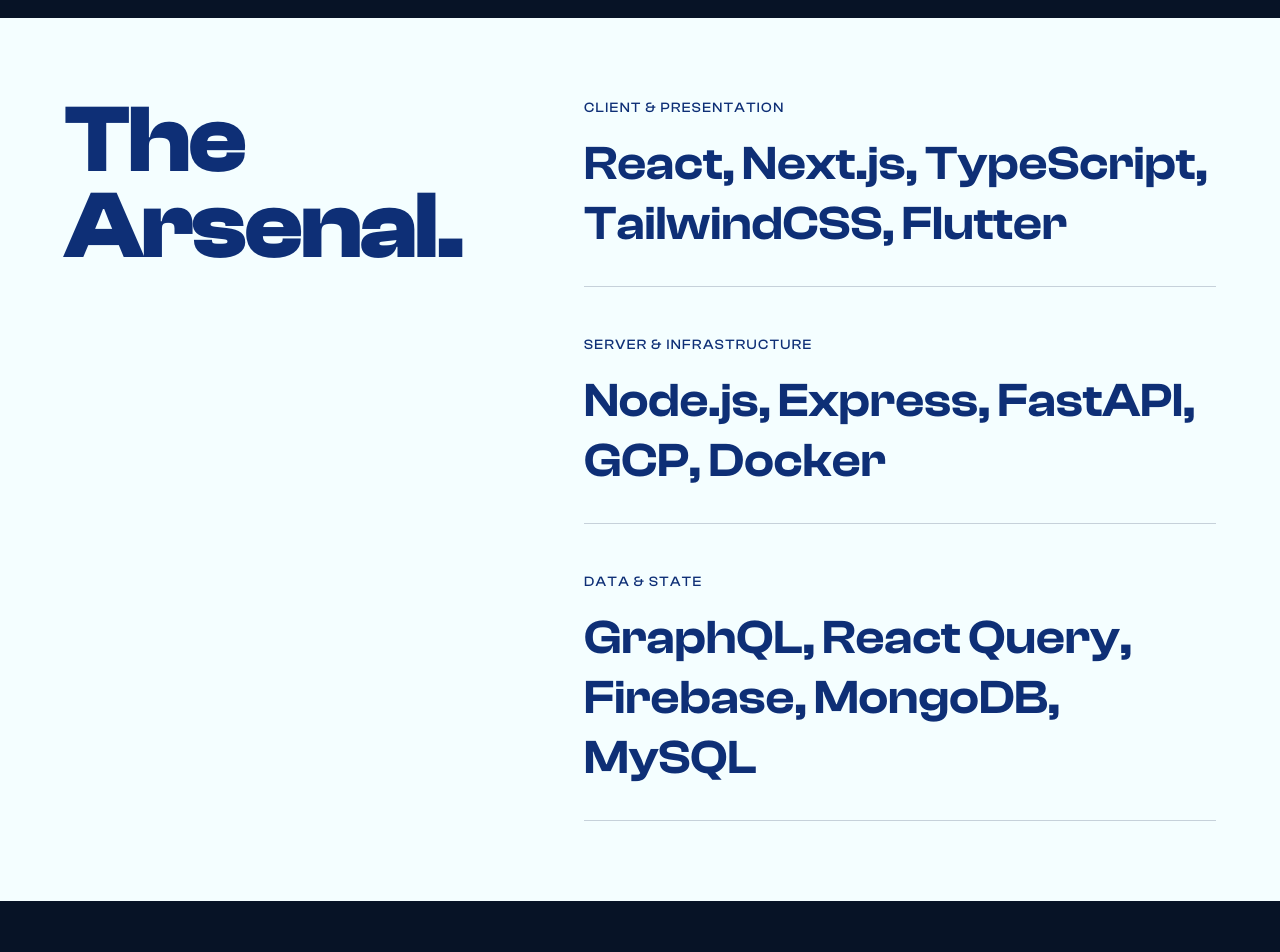
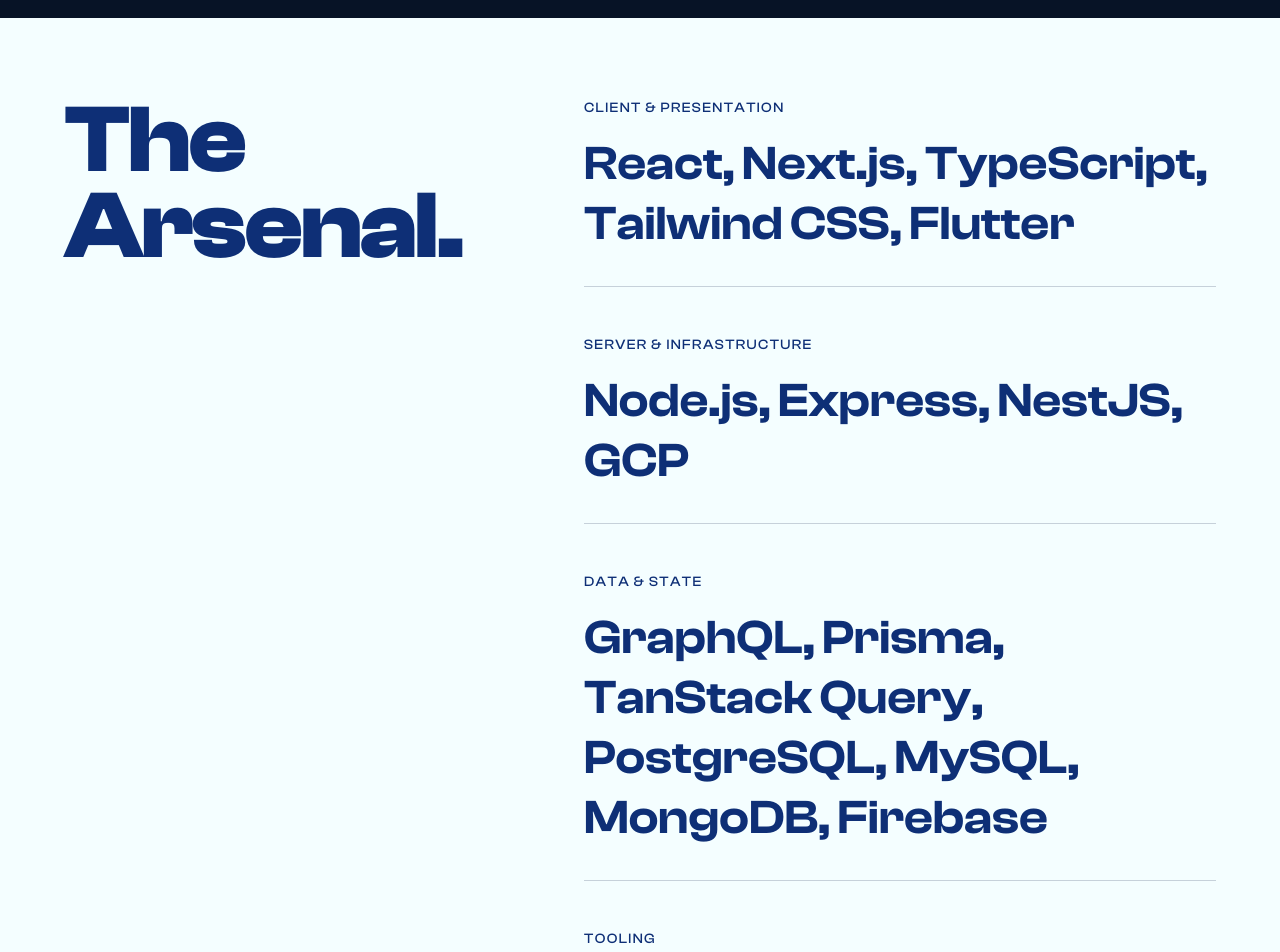
Before and after one commit to cjsupan/cj-portfolio, a React (Vite) app: page / in a window 1280 px wide. Shown: the part 1740-2692 px from the top of the page. Built offline with nearby package versions, Linux system fonts and the light colour scheme.

Commit message:
update projects and technologies

```diff
--- a/src/constants/technologies.ts
+++ b/src/constants/technologies.ts
@@ -1,72 +1,32 @@
 import type { Technology } from "../types/technology";
 
 export const technologies: Technology[] = [
-  {
-    name: "HTML",
-    logo: "https://cdn.jsdelivr.net/gh/devicons/devicon@latest/icons/html5/html5-plain.svg",
-  },
-  {
-    name: "CSS",
-    logo: "https://cdn.jsdelivr.net/gh/devicons/devicon@latest/icons/css3/css3-plain.svg",
-  },
-  {
-    name: "JavaScript",
-    logo: "https://cdn.jsdelivr.net/gh/devicons/devicon@latest/icons/javascript/javascript-plain.svg",
-  },
-  {
-    name: "TypeScript",
-    logo: "https://cdn.jsdelivr.net/gh/devicons/devicon@latest/icons/typescript/typescript-plain.svg",
-  },
-  {
-    name: "React",
-    logo: "https://cdn.jsdelivr.net/gh/devicons/devicon@latest/icons/react/react-original.svg",
-  },
-  {
-    name: "Next",
-    logo: "https://cdn.jsdelivr.net/gh/devicons/devicon@latest/icons/nextjs/nextjs-original.svg",
-  },
-  {
-    name: "Redux",
-    logo: "https://cdn.jsdelivr.net/gh/devicons/devicon@latest/icons/redux/redux-original.svg",
-  },
-  {
-    name: "Tailwindcss",
-    logo: "https://cdn.jsdelivr.net/gh/devicons/devicon@latest/icons/tailwindcss/tailwindcss-original.svg",
-  },
-  {
-    name: "MaterialUI",
-    logo: "https://cdn.jsdelivr.net/gh/devicons/devicon@latest/icons/materialui/materialui-plain.svg",
-  },
-  {
-    name: "Jest",
-    logo: "https://cdn.jsdelivr.net/gh/devicons/devicon@latest/icons/jest/jest-plain.svg",
-  },
-  {
-    name: "MongoDB",
-    logo: "https://cdn.jsdelivr.net/gh/devicons/devicon@latest/icons/mongodb/mongodb-plain.svg",
-  },
-  {
-    name: "MySQL",
-    logo: "https://cdn.jsdelivr.net/gh/devicons/devicon@latest/icons/mysql/mysql-original.svg",
-  },
-  {
-    name: "Git",
-    logo: "https://cdn.jsdelivr.net/gh/devicons/devicon@latest/icons/git/git-plain.svg",
-  },
-  {
-    name: "Figma",
-    logo: "https://cdn.jsdelivr.net/gh/devicons/devicon@latest/icons/figma/figma-original.svg",
-  },
-  {
-    name: "Postman",
-    logo: "https://cdn.jsdelivr.net/gh/devicons/devicon@latest/icons/postman/postman-plain.svg",
-  },
-  {
-    name: "Zustand",
-    logo: "https://cdn.jsdelivr.net/gh/devicons/devicon@latest/icons/zustand/zustand-plain.svg",
-  },
-  {
-    name: "FastAPI",
-    logo: "https://cdn.jsdelivr.net/gh/devicons/devicon@latest/icons/fastapi/fastapi-original.svg",
-  },
+  // Client
+  { name: "React", category: "client" },
+  { name: "Next.js", category: "client" },
+  { name: "TypeScript", category: "client" },
+  { name: "Tailwind CSS", category: "client" },
+  { name: "Flutter", category: "client" },
+
+  // Server
+  { name: "Node.js", category: "server" },
+  { name: "Express", category: "server" },
+  { name: "NestJS", category: "server" },
+  { name: "GCP", category: "server" },
+
+  // Data & State
+  { name: "GraphQL", category: "data" },
+  { name: "Prisma", category: "data" },
+  { name: "TanStack Query", category: "data" },
+  { name: "PostgreSQL", category: "data" },
+  { name: "MySQL", category: "data" },
+  { name: "MongoDB", category: "data" },
+  { name: "Firebase", category: "data" },
+
+  // Tooling
+  { name: "Vercel", category: "tooling" },
+  { name: "Git", category: "tooling" },
+  { name: "Figma", category: "tooling" },
+  { name: "Postman", category: "tooling" },
+  { name: "Jest", category: "tooling" },
 ];
--- a/src/sections/technologies.tsx
+++ b/src/sections/technologies.tsx
@@ -1,13 +1,30 @@
+import { technologies } from "../constants/technologies";
+import type { Technology } from "../types/technology";
+
+type Category = Technology["category"];
+
+const LAYERS: { key: Category; title: string }[] = [
+  { key: "client", title: "Client & Presentation" },
+  { key: "server", title: "Server & Infrastructure" },
+  { key: "data", title: "Data & State" },
+  { key: "tooling", title: "Tooling" },
+];
+
 const Technologies = () => {
+  const grouped = technologies.reduce<Partial<Record<Category, string[]>>>(
+    (acc, tech) => {
+      (acc[tech.category] ??= []).push(tech.name);
+      return acc;
+    },
+    {},
+  );
+
   return (
     <section
       id="technologies"
-      /* 1. Change h-dvh to min-h-dvh so it grows if content overflows */
-      /* 2. Reduce py-20 to py-12 on mobile to save vertical space */
       className="w-full min-h-dvh snap-start flex flex-col justify-center px-8 md:px-16 py-12 md:py-20 bg-background-light text-primary-light dark:bg-background-dark"
     >
       <div className="max-w-7xl mx-auto w-full grid grid-cols-1 lg:grid-cols-12 gap-8 lg:gap-24">
-        {/* Left: The Hook */}
         <div className="lg:col-span-5 flex flex-col justify-start">
           <h2 className="text-6xl sm:text-8xl font-heading font-bold leading-[0.9] tracking-tight mb-8 dark:text-primary-dark">
             The
@@ -16,36 +33,25 @@ const Technologies = () => {
           </h2>
         </div>
 
-        {/* Right: The Typographic Stack */}
         <div className="lg:col-span-7 flex flex-col gap-8 md:gap-12">
-          {/* Use consistent component structure for each layer */}
-          <TechLayer
-            title="Client & Presentation"
-            items="React, Next.js, TypeScript, TailwindCSS, Flutter"
-          />
-          <TechLayer
-            title="Server & Infrastructure"
-            items="Node.js, Express, FastAPI, GCP, Docker"
-          />
-          <TechLayer
-            title="Data & State"
-            items="GraphQL, React Query, Firebase, MongoDB, MySQL"
-          />
+          {LAYERS.filter(({ key }) => grouped[key]?.length).map(
+            ({ key, title }) => (
+              <TechLayer key={key} title={title} items={grouped[key]!} />
+            ),
+          )}
         </div>
       </div>
     </section>
   );
 };
 
-// Helper component to keep the code clean and responsive
-const TechLayer = ({ title, items }: { title: string; items: string }) => (
+const TechLayer = ({ title, items }: { title: string; items: string[] }) => (
   <div className="flex flex-col border-b border-secondary-light/30 dark:border-secondary-dark/30 pb-6 md:pb-8">
     <h3 className="text-xs md:text-sm font-medium uppercase tracking-widest text-primary-light dark:text-secondary-dark mb-2 md:mb-4">
       {title}
     </h3>
-    {/* Clamp allows the font size to scale down automatically */}
     <p className="text-[clamp(1.5rem,5vw,3rem)] font-heading font-semibold text-primary-light dark:text-primary-dark leading-tight">
-      {items}
+      {items.join(", ")}
     </p>
   </div>
 );
--- a/src/types/technology.ts
+++ b/src/types/technology.ts
@@ -1,4 +1,4 @@
 export interface Technology {
   name: string;
-  logo: string;
+  category: "client" | "server" | "data" | "tooling";
 }
```
